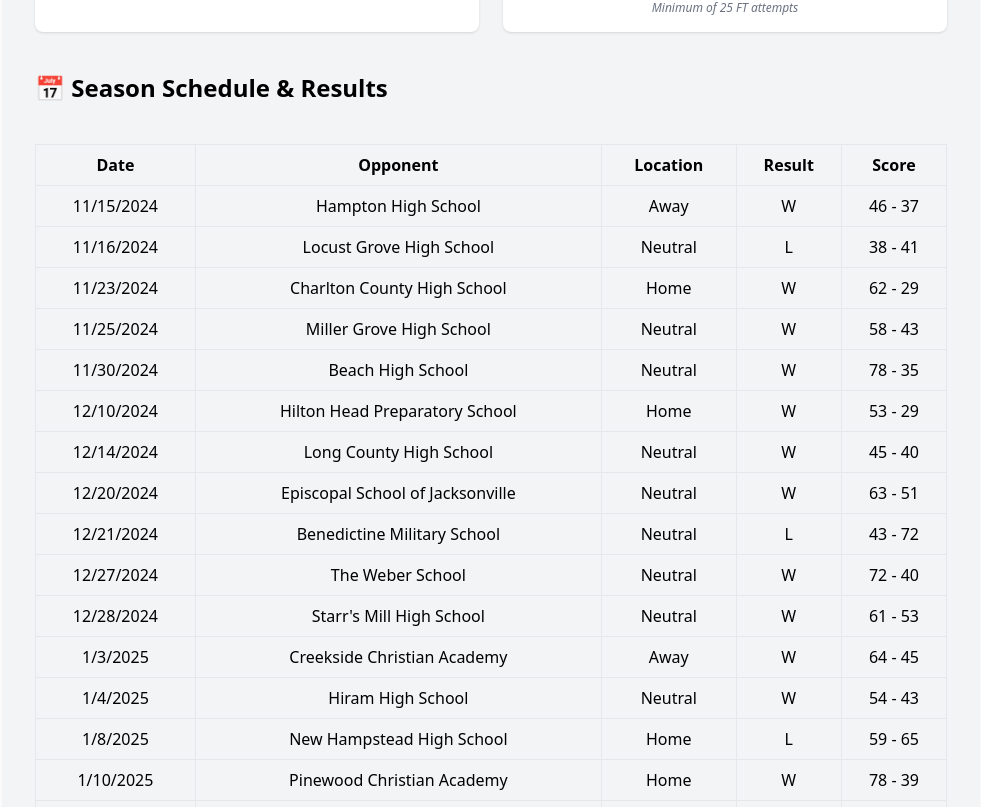
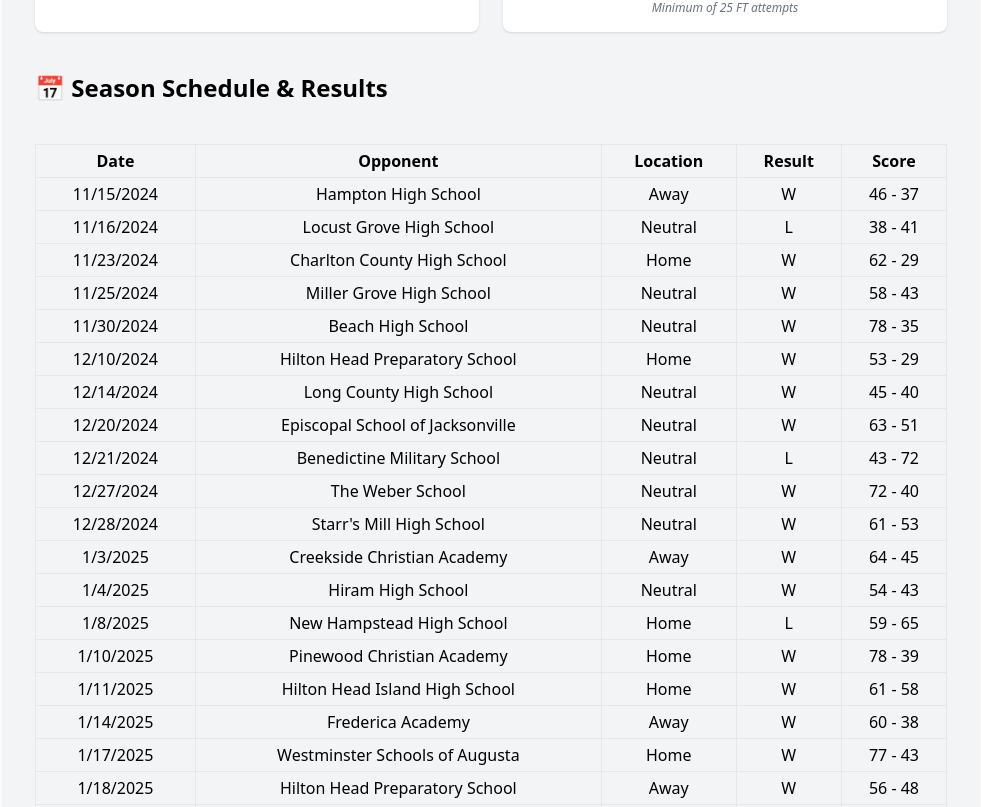
Before and after one commit to newonda1/st-andrews-basketball, a React (Vite) app: page /seasons/2024-25 in a window 1280 px wide. Shown: the part 2713-3520 px from the top of the page, without its empty margins (149-1130 px from the left). Built offline with nearby package versions, Linux system fonts and the light colour scheme.

Commit message:
Update Season2024_25.jsx

```diff
--- a/src/seasons/Season2024_25.jsx
+++ b/src/seasons/Season2024_25.jsx
@@ -167,28 +167,30 @@ function Season2024_25() {
       </div>
 
       <h2 className="text-2xl font-semibold mt-8 mb-4">📅 Season Schedule & Results</h2>
-      <table className="w-full border text-center text-sm md:text-base">
+      <div className="overflow-x-auto">
+        <table className="w-full border text-center text-xs sm:text-sm md:text-base">
           <thead>
             <tr>
-            <th className="border p-2">Date</th>
-            <th className="border p-2">Opponent</th>
-            <th className="border p-2">Location</th>
-            <th className="border p-2">Result</th>
-            <th className="border p-2">Score</th>
+              <th className="border px-2 py-1">Date</th>
+              <th className="border px-2 py-1">Opponent</th>
+              <th className="border px-2 py-1">Location</th>
+              <th className="border px-2 py-1">Result</th>
+              <th className="border px-2 py-1">Score</th>
             </tr>
           </thead>
           <tbody>
             {games.map((game, idx) => (
               <tr key={idx}>
-              <td className="border p-2">{new Date(game.Date).toLocaleDateString()}</td>
-              <td className="border p-2">{game.Opponent}</td>
-              <td className="border p-2">{game.LocationType}</td>
-              <td className="border p-2">{game.Result}</td>
-              <td className="border p-2">{game.TeamScore} - {game.OpponentScore}</td>
+                <td className="border px-2 py-1">{new Date(game.Date).toLocaleDateString()}</td>
+                <td className="border px-2 py-1">{game.Opponent}</td>
+                <td className="border px-2 py-1">{game.LocationType}</td>
+                <td className="border px-2 py-1">{game.Result}</td>
+                <td className="border px-2 py-1">{game.TeamScore} - {game.OpponentScore}</td>
               </tr>
             ))}
           </tbody>
         </table>
+      </div>
 
       <h2 className="text-2xl font-semibold mt-8 mb-4">📸 Upload Your Photos</h2>
       <input type="file" accept="image/*" multiple onChange={handlePhotoUpload} className="block mb-4" />
```
Lines whose indentation alone changed are shown as unchanged.
